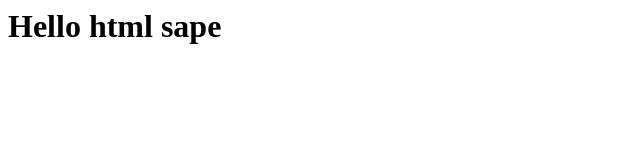
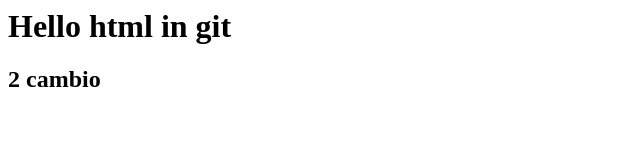
Before and after one commit to kevinvisualbasic/Tallerdiurnoconswag1, a plain HTML site: page index.html in a window 1280 px wide. Shown: the whole page, without its empty margins (0-640 px from the left). Drawn offline with Linux system fonts and the light colour scheme.

Commit message:
nuevos cambios
Se agregan ron modificacio nes en el index html

```diff
--- a/index.html
+++ b/index.html
@@ -1 +1,2 @@
-<h1>Hello html sape</h1>
+<h1>Hello html in git</h1>
+<h2>2 cambio </h2>
```
Also changed, not shown: 1 other file.
